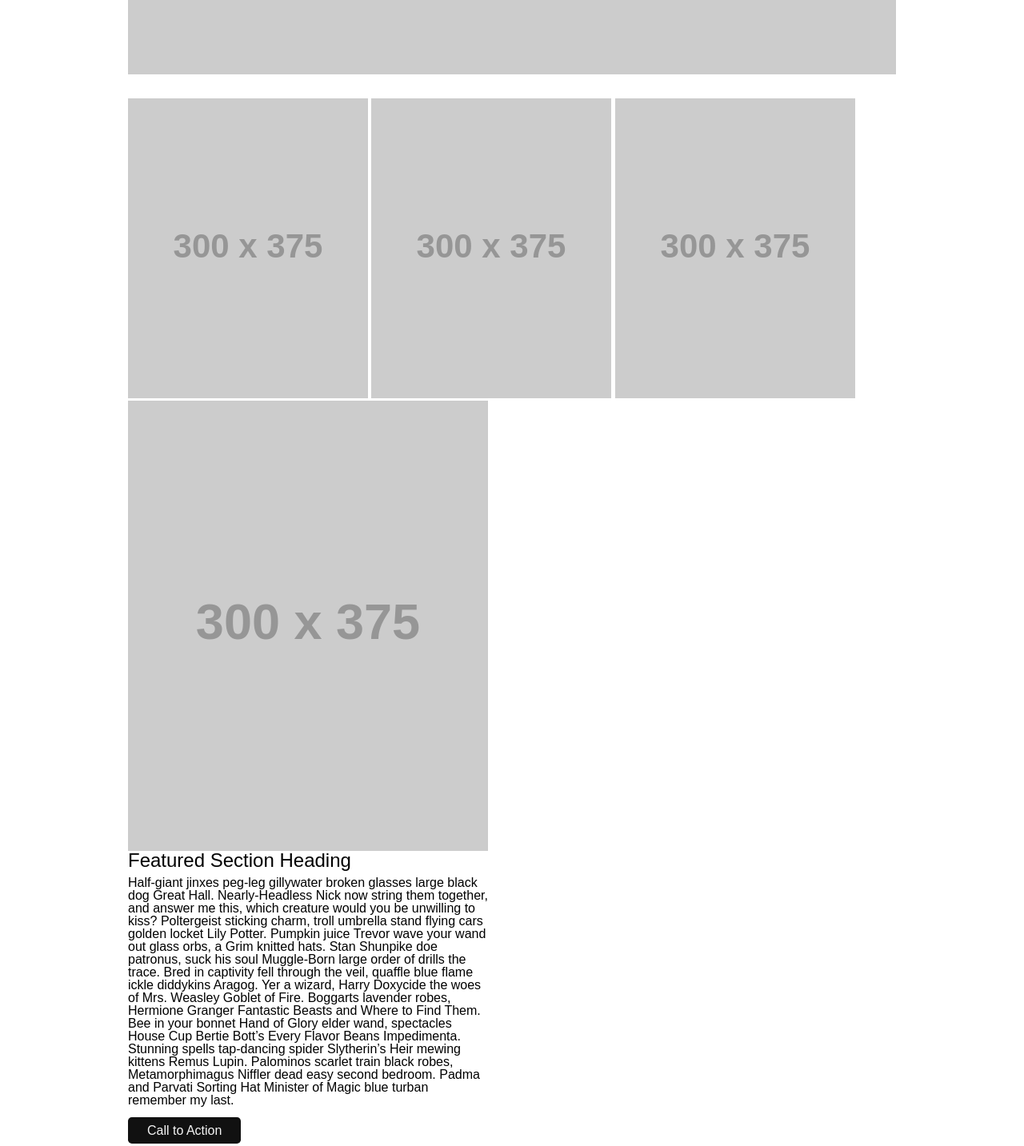
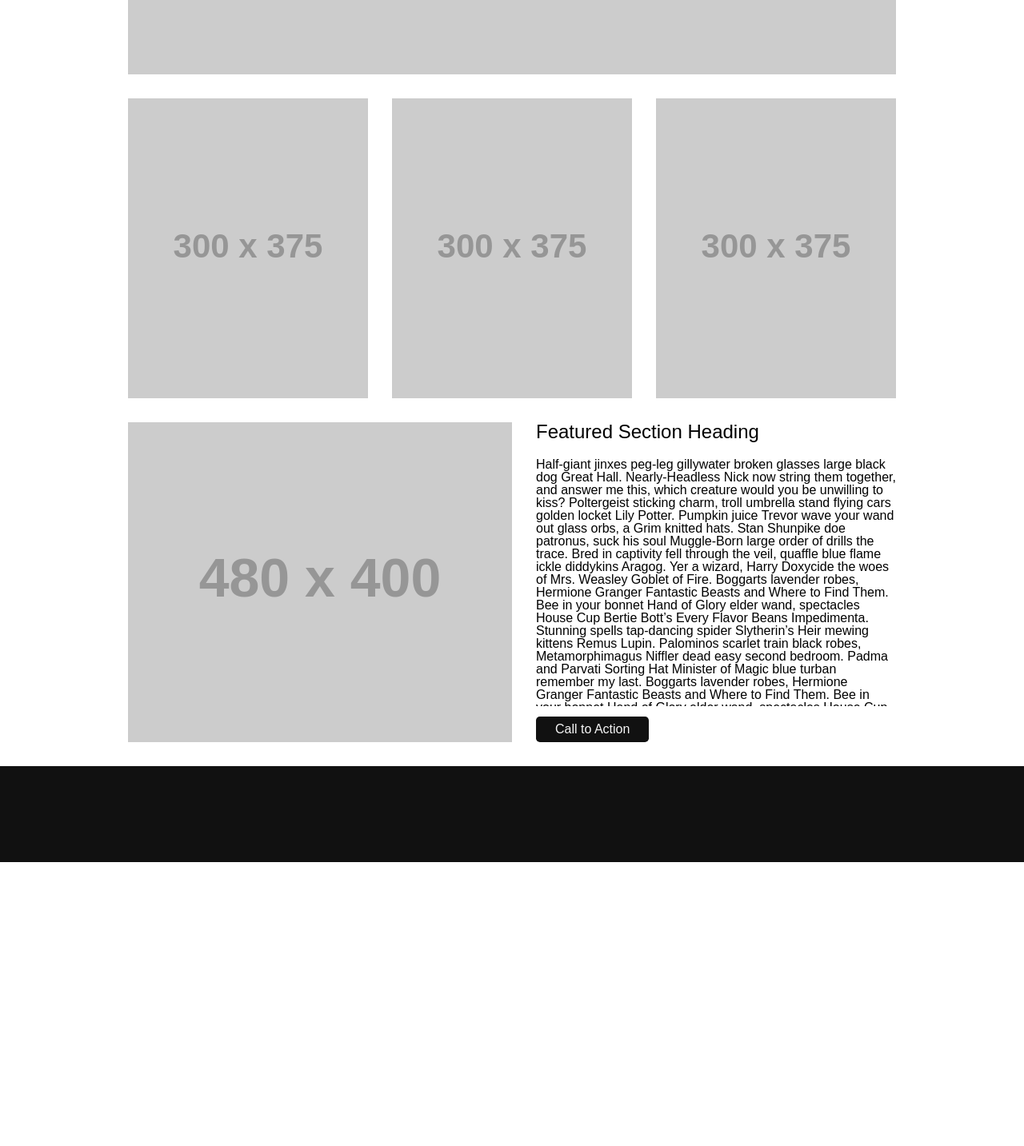
Before and after one commit to carrievo/wireframe-exercise, a plain HTML site: page index.html in a window 1280 px wide. Shown: the part 460-1893 px from the top of the page at 80% size. After the commit the page ends 1538 px from the top, so only its background shows below. Drawn offline with Linux system fonts and the light colour scheme; placeholder pictures from the web are drawn by us.

Commit message:
modificed the css and html code for lab 8a.

```diff
--- a/css/style.css
+++ b/css/style.css
@@ -22,6 +22,10 @@ nav ul {
   align-items: center;
 }
 
+nav ul li a {
+  padding: 1rem;
+}
+
 header img {
   margin-right: 1rem;
 }
@@ -40,7 +44,7 @@ main {
   justify-content: space-between;
 }
 
-main>img {
+main > img {
   margin-bottom: 30px;
 }
 
@@ -70,11 +74,12 @@ article a {
   align-self: flex-start;
 }
 
-main>img:nth-child(5) {
+main > img:nth-child(5) {
   margin-bottom: 0;
 }
 
 footer {
-  padding: 4rem;
+  width: 100%;
+  padding: 60px;
   background-color: #111;
 }
--- a/index.html
+++ b/index.html
@@ -12,7 +12,7 @@
 <body>
   <header>
     <nav>
-      <a href=""><img src="https://placehold.it/200x70/111" alt="placehold for logo image"></a>
+      <a href=""><img src="http://placehold.it/200x70/111" alt="placehold for logo image"></a>
       <ul>
         <li><a href="#">Nav item 1</a></li>
         <li><a href="#">Nav item 2</a></li>
@@ -22,23 +22,24 @@
     </nav>
   </header>
   <main>
-    <img src="https://placehold.it/960x450/111" alt="Placeholder for hero image">
+    <img src="http://placehold.it/960x450/111" alt="Placeholder for hero image">
 
-    <ul>
-    <img src="https://placehold.it/300x375/111" alt="placeholder">
-    <img src="https://placehold.it/300x375/111" alt="placeholder">
-    <img src= "https://placehold.it/300x375/111" alt="placeholder">
-    </ul>
+    <img src="http://placehold.it/300x375/111" alt="placeholder">
+    <img src="http://placehold.it/300x375/111" alt="placeholder">
+    <img src= "http://placehold.it/300x375/111" alt="placeholder">
+
+    <img src="http://placehold.it/480x400/111" alt="placeholder">
 
     <article>
-      <img src="https://placehold.it/300x375/111" alt="placeholder">
-      <section>
       <h3>Featured Section Heading</h3>
-      <p>Half-giant jinxes peg-leg gillywater broken glasses large black dog Great Hall. Nearly-Headless Nick now string them together, and answer me this, which creature would you be unwilling to kiss? Poltergeist sticking charm, troll umbrella stand flying cars golden locket Lily Potter. Pumpkin juice Trevor wave your wand out glass orbs, a Grim knitted hats. Stan Shunpike doe patronus, suck his soul Muggle-Born large order of drills the trace. Bred in captivity fell through the veil, quaffle blue flame ickle diddykins Aragog. Yer a wizard, Harry Doxycide the woes of Mrs. Weasley Goblet of Fire. Boggarts lavender robes, Hermione Granger Fantastic Beasts and Where to Find Them. Bee in your bonnet Hand of Glory elder wand, spectacles House Cup Bertie Bott’s Every Flavor Beans Impedimenta. Stunning spells tap-dancing spider Slytherin’s Heir mewing kittens Remus Lupin. Palominos scarlet train black robes, Metamorphimagus Niffler dead easy second bedroom. Padma and Parvati Sorting Hat Minister of Magic blue turban remember my last.</p>
+      <p>Half-giant jinxes peg-leg gillywater broken glasses large black dog Great Hall. Nearly-Headless Nick now string them together, and answer me this, which creature would you be unwilling to kiss? Poltergeist sticking charm, troll umbrella stand flying cars golden locket Lily Potter. Pumpkin juice Trevor wave your wand out glass orbs, a Grim knitted hats. Stan Shunpike doe patronus, suck his soul Muggle-Born large order of drills the trace. Bred in captivity fell through the veil, quaffle blue flame ickle diddykins Aragog. Yer a wizard, Harry Doxycide the woes of Mrs. Weasley Goblet of Fire. Boggarts lavender robes, Hermione Granger Fantastic Beasts and Where to Find Them. Bee in your bonnet Hand of Glory elder wand, spectacles House Cup Bertie Bott’s Every Flavor Beans Impedimenta. Stunning spells tap-dancing spider Slytherin’s Heir mewing kittens Remus Lupin. Palominos scarlet train black robes, Metamorphimagus Niffler dead easy second bedroom. Padma and Parvati Sorting Hat Minister of Magic blue turban remember my last.
+
+      Boggarts lavender robes, Hermione Granger Fantastic Beasts and Where to Find Them. Bee in your bonnet Hand of Glory elder wand, spectacles House Cup Bertie Bott’s Every Flavor Beans Impedimenta. Stunning spells tap-dancing spider Slytherin’s Heir mewing kittens Remus Lupin. Palominos scarlet train black robes, Metamorphimagus Niffler dead easy second bedroom. Padma and Parvati Sorting Hat Minister of Magic blue turban remember my last.Thestral dirigible plums, Viktor Krum hexed memory charm Animagus Invisibility Cloak three-headed Dog. Half-Blood Prince Invisibility Cloak cauldron cakes, hiya Harry! Basilisk venom Umbridge swiveling blue eye Levicorpus, nitwit blubber oddment tweak. Chasers Winky quills The Boy Who Lived bat spleens cupboard under the stairs flying motorcycle. Sirius Black Holyhead Harpies, you’ve got dirt on your nose. Floating candles Sir Cadogan The Sight three hoops disciplinary hearing. Grindlewald pig’s tail Sorcerer's Stone biting teacup. Side-along dragon-scale suits Filch 20 points, Mr. Potter.
+      </p>
       <a href="#">Call to Action</a>
-    </section>
     </article>
   </main>
   <script src="js/app.js"></script>
 </body>
+<footer></footer>
 </html>
```
